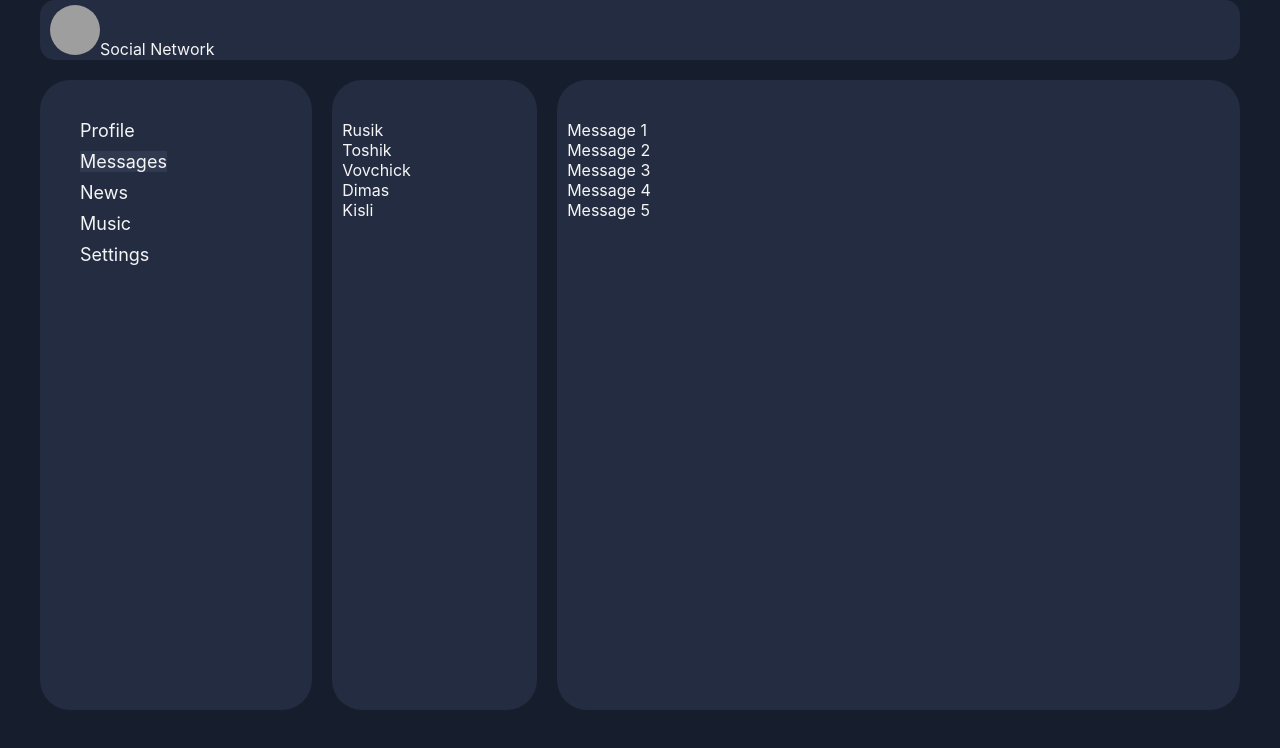
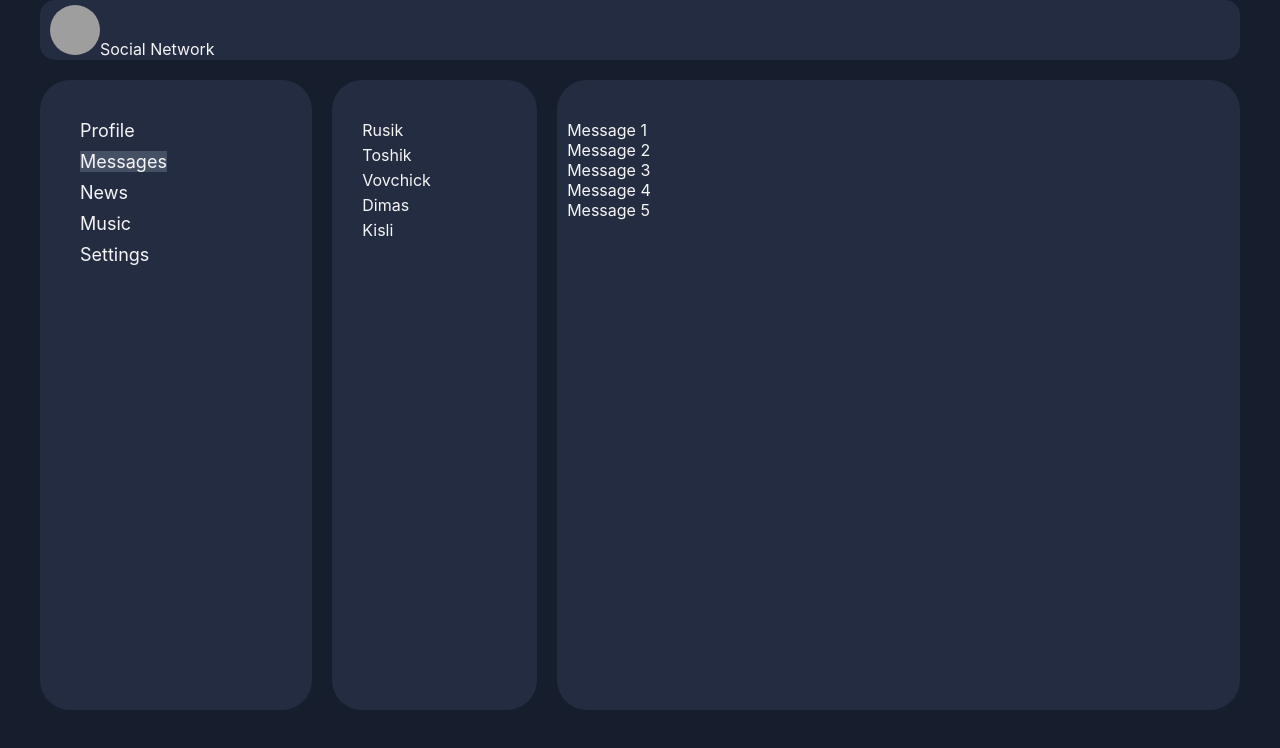
Before and after one commit to fabskrejt/social_network_react_ts_project, a React (Create React App) app: page /dialogs in a window 1280 px wide. Shown: the top 748 px of the page. Built offline with nearby package versions, Linux system fonts and the light colour scheme; grey boxes are pictures that could not be loaded.

Commit message:
Refactored css and added 'exact' from route

```diff
--- a/src/App.tsx
+++ b/src/App.tsx
@@ -19,7 +19,7 @@ const App = () => {
                 <Header/>
                 <NavBar/>
                 <Route path='/profile' component={Profile}/>
-                <Route path='/dialogs' component={Dialogs}/>
+                <Route exact path='/dialogs' component={Dialogs}/>
                 <Route path='/news' component={News}/>
                 <Route path='/music' component={Music}/>
                 <Route path='/settings' component={Settings}/>
--- a/src/components/Dialogs/Dialogs.module.css
+++ b/src/components/Dialogs/Dialogs.module.css
@@ -7,14 +7,20 @@
 }
 
 .users {
-background-color: #232c40;;
+    background-color: #232c40;;
     padding-left: 10px;
     padding-top: 40px;
     border-radius: 30px;
+
+}
+.usersItem{
+    padding-bottom: 5px;
+    padding-left: 20px;
 }
 
-.usersItem {
-
+.usersItem a {
+    color: whitesmoke;
+    text-decoration: none;
 }
 
 .dialogs {
--- a/src/components/Dialogs/Dialogs.tsx
+++ b/src/components/Dialogs/Dialogs.tsx
@@ -1,14 +1,26 @@
 import React from "react";
+import {NavLink} from "react-router-dom";
 import dStyle from './Dialogs.module.css'
+
 const Dialogs = () => {
-    return(
+    return (
         <div className={dStyle.dialogPage}>
             <div className={dStyle.users}>
-             <div className={dStyle.usersItem}>Rusik</div>
-             <div className={dStyle.usersItem}>Toshik</div>
-             <div className={dStyle.usersItem}>Vovchick</div>
-             <div className={dStyle.usersItem}>Dimas</div>
-             <div className={dStyle.usersItem}>Kisli</div>
+                <div className={dStyle.usersItem}>
+                    <NavLink to='/dialogs/1'>Rusik</NavLink>
+                </div>
+                <div className={dStyle.usersItem}>
+                    <NavLink to='/dialogs/2'>Toshik</NavLink>
+                </div>
+                <div className={dStyle.usersItem}>
+                    <NavLink to='/dialogs/3'>Vovchick</NavLink>
+                </div>
+                <div className={dStyle.usersItem}>
+                    <NavLink to='/dialogs/4'>Dimas</NavLink>
+                </div>
+                <div className={dStyle.usersItem}>
+                    <NavLink to='/dialogs/5'>Kisli</NavLink>
+                </div>
 
             </div>
             <div className={dStyle.dialogs}>
--- a/src/components/NavBar/NavBar.module.css
+++ b/src/components/NavBar/NavBar.module.css
@@ -10,15 +10,14 @@
 .navItem{
     padding-top: 10px;
     font-size: 18px;
+}
 
-
-
-}
 .navItem a{
     text-decoration: none;
     color: whitesmoke;
 }
 
-.navItem .active {
-    background-color: #2f394f ;
+.navItem a.active {
+    background-color: #465065;
+
 }
--- a/src/components/Profile/Profile.module.css
+++ b/src/components/Profile/Profile.module.css
@@ -10,6 +10,7 @@
 .profileBannerImg {
     width: 100%;
     height: 150px;
+    border-radius: 30px;
 }
 
 .profileInfo {
```
Lines whose indentation alone changed are shown as unchanged.
